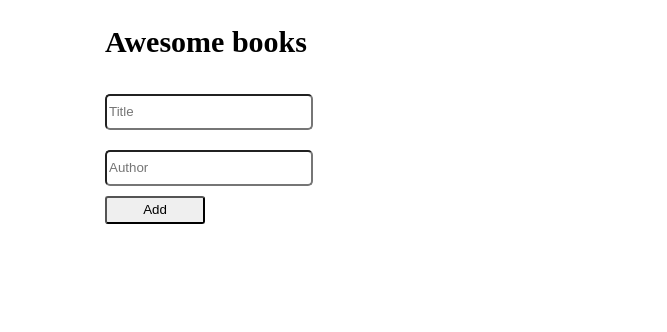
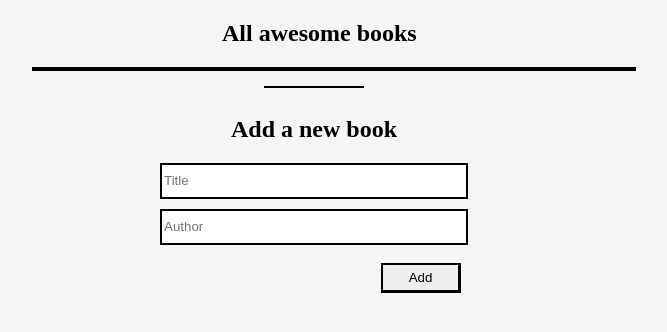
Before and after one commit to Kaweesi-Matia/Awesome-Books, a website: page index.html in a window 1280 px wide. Shown: the whole page, without its empty margins (326-993 px from the left). Drawn offline with Linux system fonts and the light colour scheme.

Commit message:
Add classes in html to refactor the project, add styles subject to html

```diff
--- a/index.html
+++ b/index.html
@@ -4,29 +4,30 @@
     <meta charset="UTF-8" />
     <meta http-equiv="X-UA-Compatible" content="IE=edge" />
     <meta name="viewport" content="width=device-width, initial-scale=1.0" />
-    <title>Awesome Books</title>
-
+    <title>Awesome books using JS classes</title>
     <link rel="stylesheet" href="./style.css" />
   </head>
+
   <body>
-    <section class="main-section">
-        <h1>Awesome books</h1>
 
-        <div class="list_of_books"></div>
+      <section >
+        <h1 id="awesome">All awesome books</h1>
 
-        <div class="addBook">
-          <form>
-            <input type="text" id="title" placeholder="Title" /><br>
-            <input type="text" id="author" placeholder="Author" /><br>
-            <button type="submit" id="add">Add</button>
-          </form>
-        </div>
+        <section class="book-list" id="book-list"></section>
+
+
+         <div>
+          <hr>
+         </div>
+        <form id="form">
+          <h2>Add a new book</h2>
+          <input type="text" id="title" placeholder="Title" />
+          <input type="text" id="author" placeholder="Author" />
+          <button type="submit" id="add_book">Add</button>
+        </form>
 
     </section>
 
-
-
-
+    <script src="./script.js"></script>
   </body>
-  <script src="./script.js"></script>
 </html>
--- a/script.js
+++ b/script.js
@@ -1,4 +1,12 @@
 /* eslint-disable no-unused-vars */
+
+class Book {
+  constructor(title, author) {
+    this.title = title;
+    this.author = author;
+  }
+}
+
 if (localStorage.getItem('list of Books') === null) {
   localStorage.setItem('list of Books', JSON.stringify([]));
 }
@@ -13,20 +21,32 @@ function createListOfBooks(arr) {
   let items = '';
   for (let i = 0; i < arr.length; i += 1) {
     items += `
-          <li>${arr[i].title}</li> <br />
-          <li>${arr[i].author}</li> <br />
-          <li><button onclick="removeBook(${i})">Remove</button></li>
-          <hr />
-          `;
+      <div class="book_number">
+        <li>${arr[i].title} by ${arr[i].author}</li> <br />
+        <li><button class="remove-btn" onclick="removeBook(${i})">Remove</button></li>
+      </div>
+    `;
   }
   return items;
 }
 
-function addNewBook(bookTitle, bookAuthor) {
-  const book = {
-    title: bookTitle,
-    author: bookAuthor,
-  };
+function clearFields() {
+  document.querySelector('#title').value = '';
+  document.querySelector('#author').value = '';
+}
+
+function displayBooks() {
+  const bookList = document.querySelector('.book-list');
+
+  bookList.innerHTML = `
+      ${createListOfBooks(booksInLocalstorage)}
+    `;
+
+  clearFields();
+}
+
+function addBook(bookTitle, bookAuthor) {
+  const book = new Book(bookTitle, bookAuthor);
   booksInLocalstorage.push(book);
   updateLocalStorage();
   displayBooks();
@@ -40,10 +60,11 @@ function removeBook(i) {
 
 const form = document.querySelector('form');
 form.addEventListener('submit', (e) => {
+  e.preventDefault();
+
   const title = document.querySelector('#title');
   const author = document.querySelector('#author');
-  e.preventDefault();
-  addNewBook(title.value, author.value);
+  addBook(title.value, author.value);
 });
 
 window.onload = displayBooks();
--- a/style.css
+++ b/style.css
@@ -1,37 +1,66 @@
 body {
-  padding-left: 30%;
+  background-color: whitesmoke;
 }
 
-hr {
-  max-width: 400px;
-  position: relative;
-  right: 249px;
-}
-
-button {
-  width: 100px;
-  height: 28px;
-  border-radius: 3px;
-}
-
-#add {
-  margin-left: 39px;
+#form {
+  display: flex;
+  flex-direction: column;
+  justify-content: space-between;
+  align-items: center;
 }
 
 input {
-  border-radius: 5px;
+  margin-bottom: 10px;
+  width: 300px;
   height: 30px;
-  width: 200px;
-  margin-left: 39px;
-  margin-top: 10px;
-  margin-bottom: 10px;
+  border: 2px solid black;
 }
 
-h1 {
-  margin-left: 39px;
-  font-size: 30px;
+#add_book {
+  width: 80px;
+  height: 30px;
+  position: relative;
+  left: 112px;
+}
+
+.book-list {
+  display: flex;
+  flex-direction: column;
+  justify-content: space-between;
+  border: 2px solid black;
+  width: 600px;
+  margin-left: 350px;
 }
 
 li {
   list-style: none;
 }
+
+hr {
+  border: none;
+  height: 2px;
+  background: black;
+  width: 100px;
+  margin-top: 15px;
+}
+
+#awesome {
+  margin-left: 540px;
+}
+
+button {
+  height: 20px;
+  border: 2px solid black;
+  border-bottom: 3px solid black;
+  border-right: 3px solid black;
+  margin-top: 8px;
+  margin-right: 10px;
+}
+
+.book_number {
+  display: flex;
+  justify-content: space-between;
+  background-color: #ddd;
+  margin-bottom: 10px;
+  width: 100%;
+}
```
